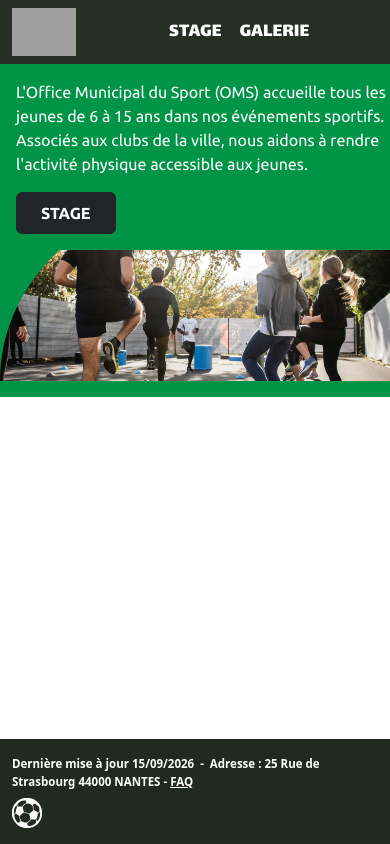
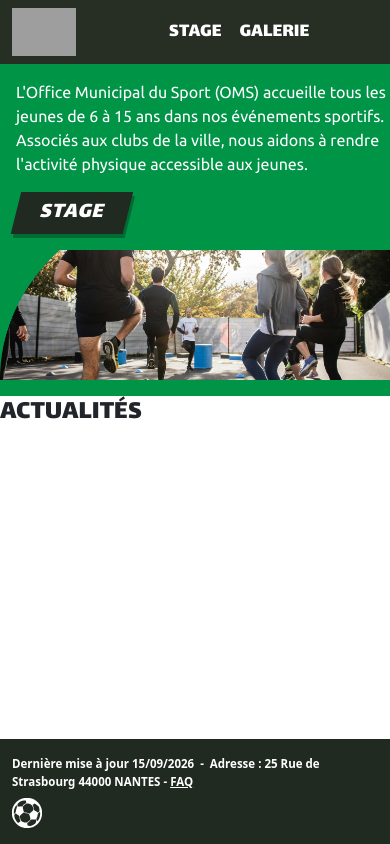
Before and after one commit to bonnardtristan26/site-OMS-CIEL2, a PHP site: page /HTML/index.html in a window 390 px wide. Run offline with PHP 8.4, Linux system fonts and the light colour scheme; grey boxes are pictures that could not be loaded.

Commit message:
finalisation description + début actus

```diff
--- a/CSS/index.css
+++ b/CSS/index.css
@@ -5,6 +5,10 @@ html {
 
 body {
   height: 100%;
+}
+
+h1 {
+	font-family: 'Lalezar', sans-serif;
 }
 
 .enrobage {
@@ -25,7 +29,7 @@ body {
 }
 
 :root {
-	--oms-dark: #202a20;
+	--oms-sombre: #202a20;
 	--oms-text: #1c1c1c;
 	--oms-green: #009447;
 	--oms-white: #ffffff;
@@ -42,6 +46,32 @@ body {
 	display: flex;
 	gap: 60px;
 }
+/* --------- STYLE BOUTONS ---------*/
+
+.oms-btn{
+      display:inline-block;border:0;border-radius:0;cursor:pointer;
+      background:var(--oms-sombre);color:#fff;
+      font-family:'Lalezar',sans-serif;font-size:2.4rem;line-height:1.1;
+      letter-spacing:.03em;text-transform:uppercase;
+      padding:.6rem 2.3rem .45rem;transform:skewX(-14deg);
+      box-shadow:3px 4px 0 rgba(0,0,0,.28);
+    }
+    .oms-btn>span{display:inline-block;transform:skewX(14deg);}
+    .oms-btn:hover{background:#000;color:#fff;}
+    .oms-btn--blanc{
+      background:#fff;color:#111;font-family:'Ubuntu',sans-serif;font-weight:700;
+      font-size:1rem;padding:.5rem 1.4rem .4rem;letter-spacing:.02em;
+    }
+    .oms-btn--blanc:hover{background:#f2f2f2;color:#000;}
+    .oms-btn--x{
+      width:48px;height:42px;padding:0;background:#fff;color:#000;
+      font-family:'Ubuntu',sans-serif;font-weight:900;font-size:1.2rem;
+      display:inline-flex;align-items:center;justify-content:center;
+    }
+    .oms-btn--x:hover{background:#e8e8e8;color:#000;}
+
+	/* ------------------------------*/
+
 
 .oms-nav a {
 	color: var(--oms-white);
@@ -89,13 +119,13 @@ main {
 }
 
 .contact-box .form-control:focus {
-	border-color: var(--oms-dark);
+	border-color: var(--oms-sombre);
 	box-shadow: 0 0 0 .25rem rgba(32, 42, 32, .25);
 }
 
 .contact-box .btn-success {
-	background-color: var(--oms-dark);
-	border-color: var(--oms-dark);
+	background-color: var(--oms-sombre);
+	border-color: var(--oms-sombre);
 	font-family: 'Lalezar', sans-serif;
 	font-size: 1.1rem;
 }
@@ -110,7 +140,7 @@ main {
     position: absolute;
 	bottom: 0;
 	width: 100%;
-	background-color: var(--oms-dark);
+	background-color: var(--oms-sombre);
 	color: var(--oms-white);
 }
 
@@ -136,6 +166,11 @@ main {
 
 	.oms-nav a {
 		font-size: 1.5rem;
+	}
+
+	.oms-btn {
+		font-size:1.45rem;
+		padding:.5rem 1.3rem .4rem;
 	}
 }
 
--- a/HTML/Admin_Accueil.html
+++ b/HTML/Admin_Accueil.html
@@ -87,7 +87,7 @@
       font-family:'Ubuntu',sans-serif;font-weight:900;font-size:1.2rem;
       display:inline-flex;align-items:center;justify-content:center;
     }
-    .oms-btn--x:hover{background:#e8e8e8;color:#000;}
+    .oms-btn--x:hover{background:#e8e8e8;color:#b63b3b;}
 
     /* ---- Champs de formulaire ---- */
     .oms-champ{
--- a/HTML/index.html
+++ b/HTML/index.html
@@ -42,23 +42,32 @@
 
             <!--CONTENT-->
 
+            <!--DESCRIPTION-->
+
             <header class="description py-3">
 
                 <div class="row align-items-center justify-content-between g-3">
+
                     <div class="col-12 col-md-5 d-flex flex-column align-items-start gap-3 mx-3">
                         <p class="mb-0">
                             L'Office Municipal du Sport (OMS) accueille tous les jeunes de 6 à 15 ans dans nos
                             événements sportifs. Associés aux clubs de la ville, nous aidons à rendre l'activité
                             physique accessible aux jeunes.
                         </p>
-                        <a href="stage.html" class="btn btn-dark fw-bold px-4 py-2">STAGE</a>
+                        <a href="stage.html" class="btn btn-dark px-4 py-2 oms-btn">STAGE</a>
                     </div>
+
                     <div class="col-12 col-md-5">
                         <img src="../Annexes/Images/image_accueil.png" class="img-fluid" alt="image_accueil">
                     </div>
+
                 </div>
 
             </header>
+
+            <!--ACTUS-->
+
+            <h1>ACTUALITÉS</h1>
 
 
             <!--FOOTER-->
```
